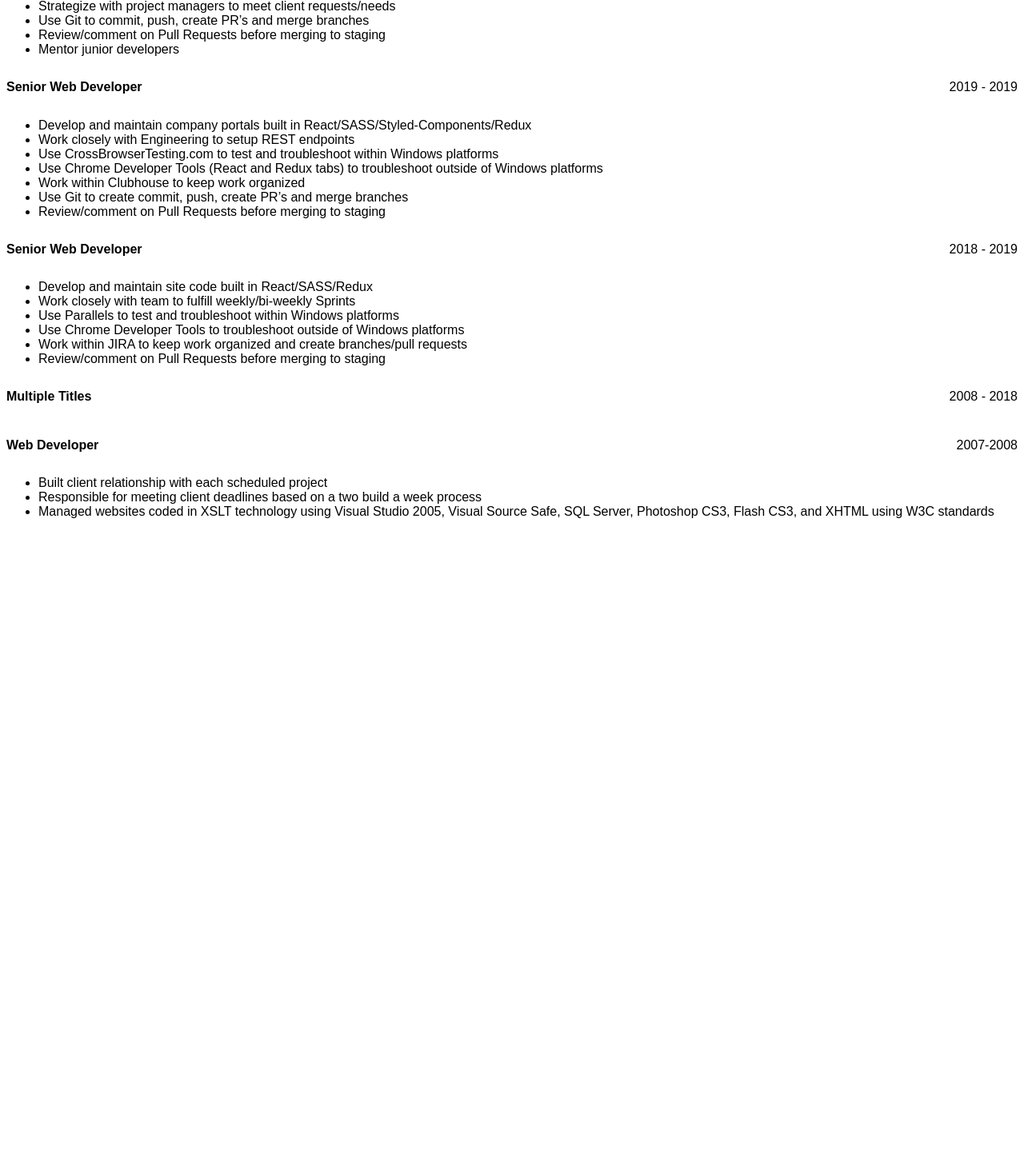
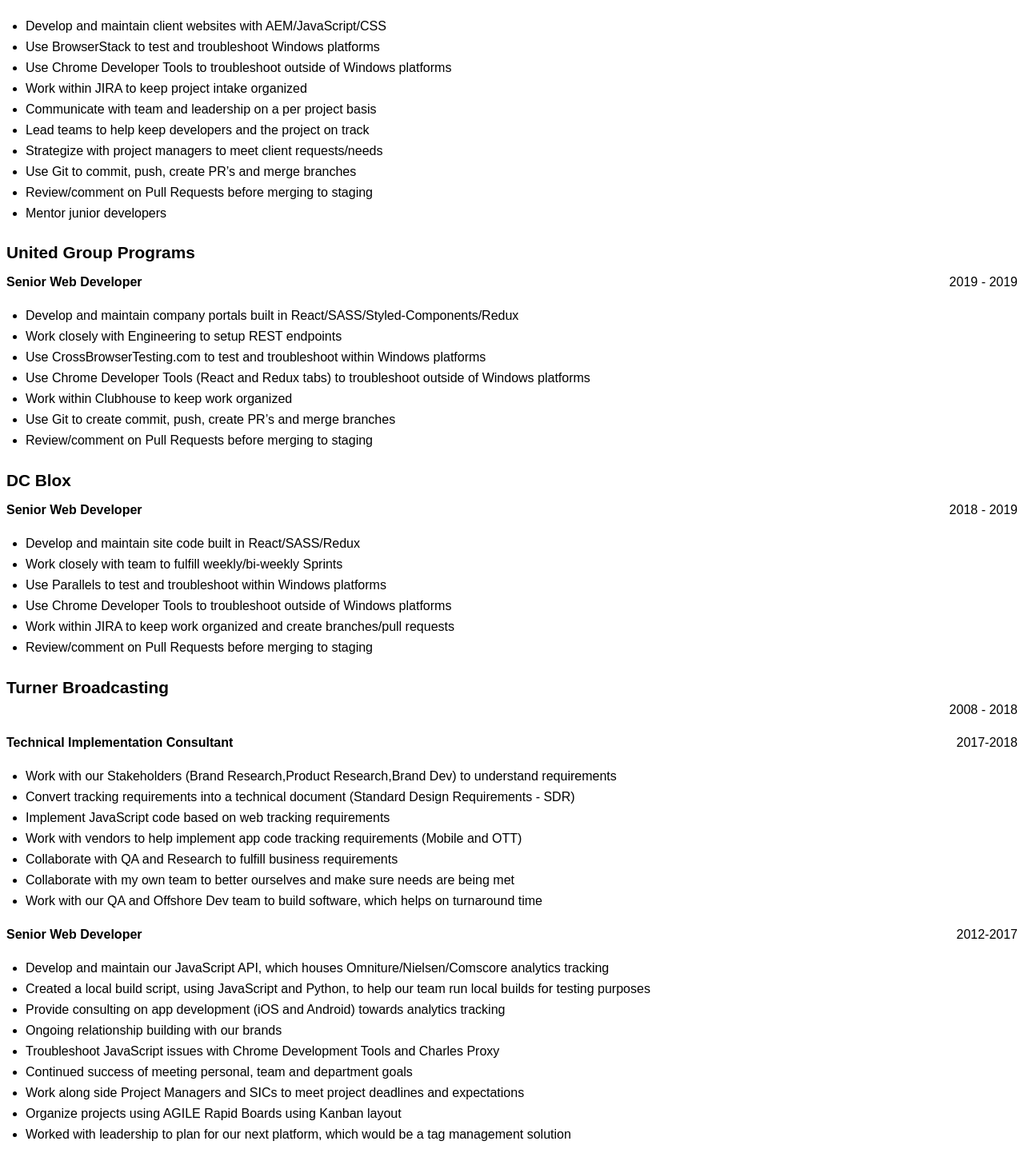
Before and after one commit to brannonglover/BrannonGlover, a React (Create React App) app: page / in a window 1280 px wide. Shown: the part 700-2152 px from the top of the page at 80% size. Before the commit the page ends 1365 px from the top, so only its background shows below. Built offline with nearby package versions, Linux system fonts and the light colour scheme.

Commit message:
Finished building resume

```diff
--- a/public/index.html
+++ b/public/index.html
@@ -2,42 +2,11 @@
 <html lang="en">
   <head>
     <meta charset="utf-8" />
-    <link rel="icon" href="%PUBLIC_URL%/favicon.ico" />
     <meta name="viewport" content="width=device-width, initial-scale=1" />
-    <meta name="theme-color" content="#000000" />
-    <meta
-      name="description"
-      content="Web site created using create-react-app"
-    />
-    <link rel="apple-touch-icon" href="%PUBLIC_URL%/logo192.png" />
-    <!--
-      manifest.json provides metadata used when your web app is installed on a
-      user's mobile device or desktop. See https://developers.google.com/web/fundamentals/web-app-manifest/
-    -->
-    <link rel="manifest" href="%PUBLIC_URL%/manifest.json" />
-    <!--
-      Notice the use of %PUBLIC_URL% in the tags above.
-      It will be replaced with the URL of the `public` folder during the build.
-      Only files inside the `public` folder can be referenced from the HTML.
-
-      Unlike "/favicon.ico" or "favicon.ico", "%PUBLIC_URL%/favicon.ico" will
-      work correctly both with client-side routing and a non-root public URL.
-      Learn how to configure a non-root public URL by running `npm run build`.
-    -->
-    <title>React App</title>
+    <title>Brannon Glover - Web Developer</title>
   </head>
   <body>
     <noscript>You need to enable JavaScript to run this app.</noscript>
     <div id="root"></div>
-    <!--
-      This HTML file is a template.
-      If you open it directly in the browser, you will see an empty page.
-
-      You can add webfonts, meta tags, or analytics to this file.
-      The build step will place the bundled scripts into the <body> tag.
-
-      To begin the development, run `npm start` or `yarn start`.
-      To create a production bundle, use `npm run build` or `yarn build`.
-    -->
   </body>
 </html>
--- a/src/assets/info.json
+++ b/src/assets/info.json
@@ -10,13 +10,15 @@
     "CSS",
     "SASS",
     "JSON",
-    "styled-components"
+    "styled-components",
+    "HTML"
   ],
   "history": [
     {
       "id": 1,
       "company": "Recon Velocity",
       "title": "Senior Web Developer",
+      "multiple": false,
       "ttl": "2020 - 2021",
       "whatidid": [
         "Building out a customer facing vehicle details page (VDP)",
@@ -33,6 +35,7 @@
       "id": 2,
       "company": "Luckie",
       "title": "Senior Web Developer",
+      "multiple": false,
       "ttl": "2019 - 2020",
       "whatidid": [
         "Develop and maintain client websites with AEM/JavaScript/CSS",
@@ -51,6 +54,7 @@
       "id": 3,
       "company": "United Group Programs",
       "title": "Senior Web Developer",
+      "multiple": false,
       "ttl": "2019 - 2019",
       "whatidid": [
         "Develop and maintain company portals built in React/SASS/Styled-Components/Redux",
@@ -66,6 +70,7 @@
       "id": 4,
       "company": "DC Blox",
       "title": "Senior Web Developer",
+      "multiple": false,
       "ttl": "2018 - 2019",
       "whatidid": [
         "Develop and maintain site code built in React/SASS/Redux",
@@ -79,7 +84,8 @@
     {
       "id": 5,
       "company": "Turner Broadcasting",
-      "title": "Multiple Titles",
+      "title": "",
+      "multiple": true,
       "ttl": "2008 - 2018",
       "whatidid": [
         {
@@ -132,7 +138,9 @@
     },
     {
       "id": 6,
+      "company": "Georgia Department of Education",
       "title": "Web Developer",
+      "multiple": false,
       "ttl": "2007-2008",
       "whatidid": [
         "Built client relationship with each scheduled project",
--- a/src/components/Resume/ResumeHistory/ResumeHistory.elements.js
+++ b/src/components/Resume/ResumeHistory/ResumeHistory.elements.js
@@ -2,6 +2,12 @@
 
 export const History = styled.div`
 
+`;
+
+export const Employment = styled.h2`
+  font-size: 1.3em;
+  margin: 0;
+  padding: 1em 0 0;
 `;
 
 export const Header = styled.div`
@@ -10,7 +16,7 @@
   align-items: center;
 `;
 
-export const Title = styled.h2`
+export const Title = styled.h3`
  font-size: 1em;
 `;
 
@@ -20,5 +26,12 @@
 `;
 
 export const WhatIDid = styled.div`
+  ul {
+    padding-left: 1.5em;
+    margin: 0;
 
+    > li {
+      margin: .5em 0;
+    }
+  }
 `;
--- a/src/components/Resume/ResumeHistory/ResumeHistory.jsx
+++ b/src/components/Resume/ResumeHistory/ResumeHistory.jsx
@@ -1,5 +1,5 @@
 import React from 'react';
-import { History, Header, Title, TTL, WhatIDid } from './ResumeHistory.elements';
+import { Employment, History, Header, Title, TTL, WhatIDid } from './ResumeHistory.elements';
 import data from '../../../assets/info.json';
 
 export default function ResumeHistory() {
@@ -7,22 +7,50 @@
     <>
       {data.history.map(job => (
         <History key={job.id}>
+          <Employment>{job.company}</Employment>
           <Header>
             <Title>{job.title}</Title>
             <TTL>{job.ttl}</TTL>
           </Header>
-          <WhatIDid>
-            <ul>
-              {job.whatidid.map((desc, i) => {
-                if (job.title !== "Multiple Titles") {
+          {!job.multiple && (
+            <WhatIDid>
+              <ul>
+                {job.whatidid.map((desc, a) => {
+                  if (!job.multiple) {
+                    return <li key={a}>{desc}</li>
+                  }
+                  return false
+                })}
+              </ul>
+            </WhatIDid>
+          )}
+          {job.multiple && (
+            <>
+              {job.whatidid.map((desc,i) => {
+                if (job.multiple) {
                   return (
-                    <li key={i}>{desc}</li>
+                    <React.Fragment key={i}>
+                      <Header>
+                        <Title>{desc.title}</Title>
+                        <TTL>{desc.ttl}</TTL>
+                      </Header>
+                      <WhatIDid>
+                        <ul>
+                          {desc.whatidid.map((multidesc, b) => {
+                            if (job.multiple) {
+                              return <li key={b}>{multidesc}</li>
+                            }
+                            return false
+                          })}
+                        </ul>
+                      </WhatIDid>
+                    </React.Fragment>
                   )
                 }
                 return false
               })}
-            </ul>
-          </WhatIDid>
+            </>
+          )}
         </History>
       ))}
     </>
```
